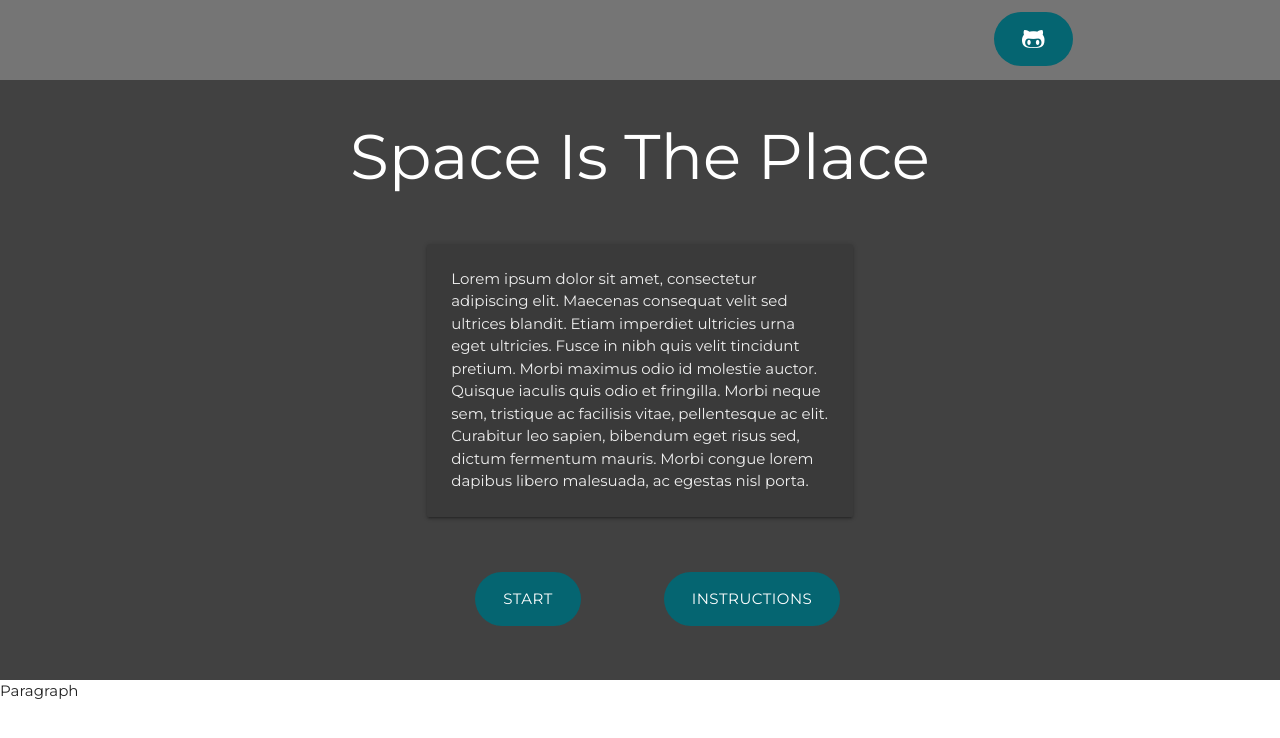
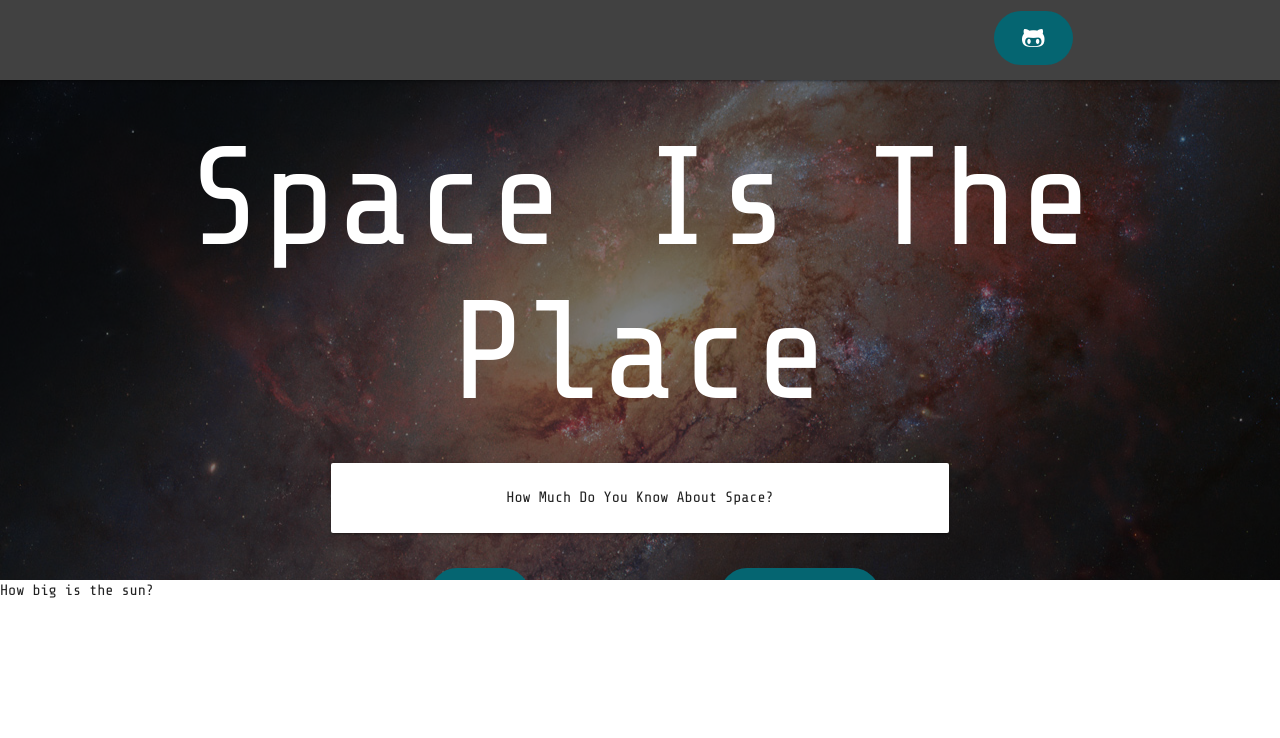
Before and after one commit to tdolan21/trivia-game, a plain HTML site: page index.html in a window 1280 px wide. Drawn offline with nearby package versions, Linux system fonts and the light colour scheme.

Commit message:
working on the UI and making tweaks

```diff
--- a/assets/css/styles.css
+++ b/assets/css/styles.css
@@ -1,9 +1,9 @@
 body {
-  font-family: 'Montserrat', sans-serif;
+  font-family: 'Share Tech Mono', monospace;
   padding-bottom: 200px;
 }
 nav {
-  background-color: #757575;
+  background-color: #414141;
   height: 80px;
   line-height: 78px;
 }
@@ -11,7 +11,16 @@ nav {
 #introSection {
   height: 600px;
   width: 100%;
-  background-color: #414141;
+}
+
+#test {
+  color: #fff;
+  font-size: 140px;
+}
+#parall {
+    background-color: rgba(0, 0, 0, 0.5);
+    height: 500px;
+    width: 100%;
 }
 
 #instructionModal {
@@ -19,10 +28,6 @@ nav {
   color: #eeeeee;
 }
 
-#introCard {
-  background-color: rgba(0, 0, 0, 0.1);
-  color: #eee;
-}
 
 #instructionModalFooter {
   background-color: rgba(0, 0, 0, 0.9);
@@ -35,14 +40,7 @@ nav {
   background-color: #056571;
 }
 
-.altText {
-  color: #fff;
-}
 
 #icons {
   line-height: inherit;
 }
-
-#question {
-  background-color: #fff;
-}
--- a/assets/javascript/trivia.js
+++ b/assets/javascript/trivia.js
@@ -3,28 +3,23 @@
 $(document).ready(function(){
    // the "href" attribute of .modal-trigger must specify the modal ID that wants to be triggered
    $('#instructionModal').modal();
-
+   $('.parallax').parallax();
    $('.tooltipped').tooltip({delay: 50});
 
-//   var questions = [
-//      {
-//         "question" : "How big is the su?",
-//         "choices" : [ "To get to the otherside", "Get some lemonade", "Go to the store"],
-//         "answer": this.choices[0]
-//      },
-//      {
-//         "question" : "How many rings does Saturn have?",
-//         "choices" : [ "To get to the otherside", "Get some lemonade", "Go to the store"],
-//         "answer": this.choices[0]
-//      },
-//      {
-//         "question" : "How many rings does Saturn have?",
-//         "choices" : [ "To get to the otherside", "Get some lemonade", "Go to the store"],
-//         "answer": this.choices[0]
-//      }
-//   ]
+var questions = [
+  {
+    "q": "How big is the sun?",
+    "c": ["Really Big", "Really Small", "Average"],
+    "answerIndex": 0
+  },
+  {
+    "q": "How big is the sun?",
+    "c": ["Really Big", "Really Small", "Average"],
+    "answerIndex": 0
+  }
+]
 
-$('#question').append("<div>Paragraph</div>");
+$('#question').append("<div>"+ questions[0].q+"</div>");
 
 
 
--- a/index.html
+++ b/index.html
@@ -8,7 +8,7 @@
     <link rel="stylesheet" href="https://cdnjs.cloudflare.com/ajax/libs/materialize/0.97.8/css/materialize.min.css">
     <link rel="stylesheet" href="assets/css/styles.css">
     <!-- GOOGLE FONT -->
-    <link href="https://fonts.googleapis.com/css?family=Montserrat" rel="stylesheet">
+    <link href="https://fonts.googleapis.com/css?family=Share+Tech+Mono" rel="stylesheet">
 
 </head>
 
@@ -27,19 +27,13 @@
             </div>
         </nav>
     <!-- END NAV -->
-    <section id="introSection">
-        <div class="container">
-            <div class="row">
-                <div class="col s12" id="gameHeader">
-                    <h1 class="altText center-align">Space Is The Place</h1>
-                </div>
-            </div>
-            <div class="row">
+
+    <div class="parallax-container" id='parall'>
+      <h1 class="center-align" id='test'>Space Is The Place</h1>
       <div class="row">
           <div class="col s6 offset-s3">
-                        <div class="card-panel" id="introCard">
-                            <span>Lorem ipsum dolor sit amet, consectetur adipiscing elit. Maecenas consequat velit sed ultrices blandit. Etiam imperdiet ultricies urna eget ultricies. Fusce in nibh quis velit tincidunt pretium. Morbi maximus odio id molestie auctor. Quisque iaculis quis odio et fringilla. Morbi neque sem, tristique ac facilisis vitae, pellentesque ac elit. Curabitur leo sapien, bibendum eget risus sed, dictum fermentum mauris. Morbi congue lorem dapibus libero malesuada, ac egestas nisl porta.</span>
-                        </div>
+              <div class="card-panel center-align" id="introCard">
+                  <span>How Much Do You Know About Space?</span>
               </div>
           </div>
       </div>
@@ -51,8 +45,13 @@
       <a class="modal-trigger waves-effect waves-red btn-large btn-flat tooltipped" data-position="right" data-delay="50" data-tooltip="Click For Instructions." href="#instructionModal" id="instructionButton">Instructions</a>
     </div>
       </div>
+   <div class="parallax"><img src="assets/images/space1.jpg"></div>
+
  </div>
-    </section>
+    <!-- <section id="introSection">
+        <div class="container">
+        </div>
+    </section> -->
     <!-- QUESTIONS -->
     <section id="questionSpace">
       <div id="question">
```
Also changed, not shown: assets/images/space1.jpg (added). Lines whose indentation alone changed are shown as unchanged.
